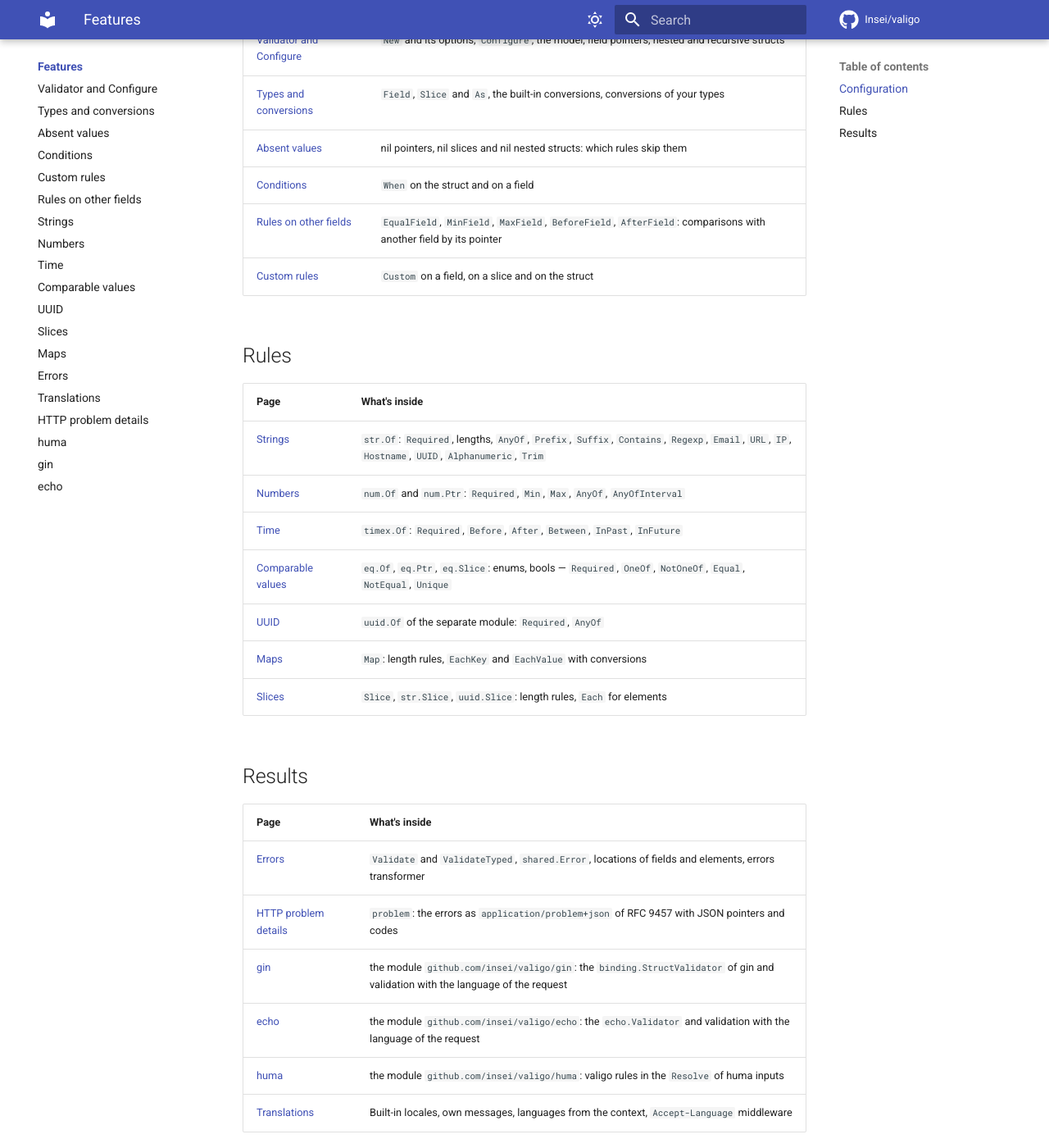
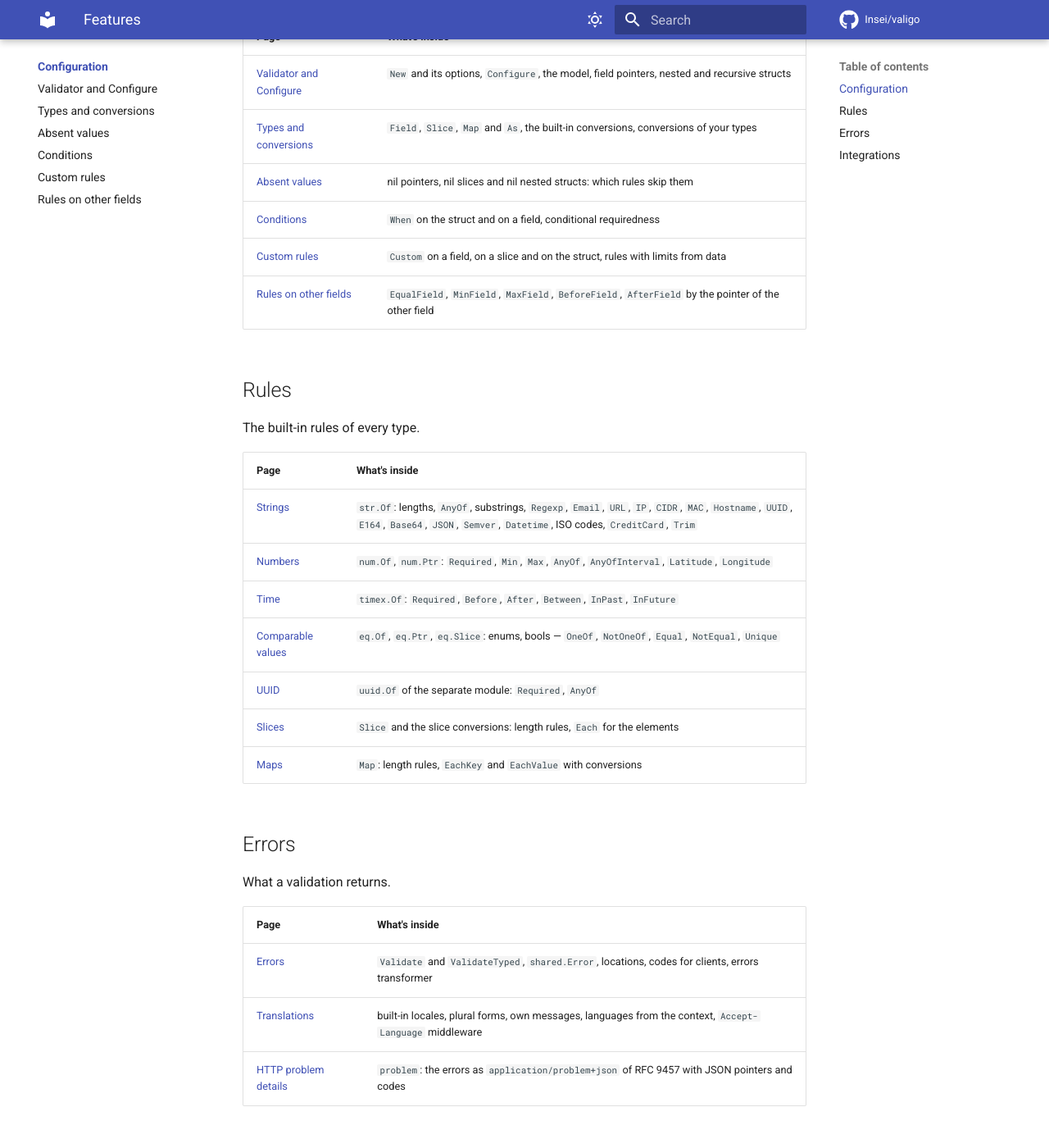
Before and after one commit to Insei/valigo, an MkDocs documentation site: the page built from docs/features/index.md, in a window 1280 px wide and 1400 px high, scrolled down 364 px. Shown: the whole window at 82% size. Built offline with MkDocs 1.6.1 and Material for MkDocs 9.7.7, drawn with Linux system fonts in a browser that asks for light colours; comment, search, counter and statistics services are not loaded; the version menu is left out; some of the changed text lies outside the part shown.

Commit message:
docs: group the pages into Configuration, Rules, Errors and Integrations
The Features section had 20 pages in one list. The menu has the tabs
Get started, Configuration, Rules, Errors, Integrations and Architecture,
the map of the features and llms.txt have the same groups. The URLs of
the pages are kept.

```diff
--- a/docs/features/index.md
+++ b/docs/features/index.md
@@ -1,37 +1,50 @@
 # Features
 
-Reference of valigo capabilities grouped by area.
+The map of valigo, in the order of the menu.
 
 ## Configuration
+
+How the rules are configured and composed.
 
 | Page | What's inside |
 |---|---|
 | [Validator and Configure](configure.md) | `New` and its options, `Configure`, the model, field pointers, nested and recursive structs |
-| [Types and conversions](conversions.md) | `Field`, `Slice` and `As`, the built-in conversions, conversions of your types |
+| [Types and conversions](conversions.md) | `Field`, `Slice`, `Map` and `As`, the built-in conversions, conversions of your types |
 | [Absent values](absent.md) | nil pointers, nil slices and nil nested structs: which rules skip them |
-| [Conditions](conditions.md) | `When` on the struct and on a field |
-| [Rules on other fields](fields.md) | `EqualField`, `MinField`, `MaxField`, `BeforeField`, `AfterField`: comparisons with another field by its pointer |
-| [Custom rules](custom.md) | `Custom` on a field, on a slice and on the struct |
+| [Conditions](conditions.md) | `When` on the struct and on a field, conditional requiredness |
+| [Custom rules](custom.md) | `Custom` on a field, on a slice and on the struct, rules with limits from data |
+| [Rules on other fields](fields.md) | `EqualField`, `MinField`, `MaxField`, `BeforeField`, `AfterField` by the pointer of the other field |
 
 ## Rules
 
-| Page | What's inside |
-|---|---|
-| [Strings](strings.md) | `str.Of`: `Required`, lengths, `AnyOf`, `Prefix`, `Suffix`, `Contains`, `Regexp`, `Email`, `URL`, `IP`, `Hostname`, `UUID`, `Alphanumeric`, `Trim` |
-| [Numbers](numbers.md) | `num.Of` and `num.Ptr`: `Required`, `Min`, `Max`, `AnyOf`, `AnyOfInterval` |
-| [Time](time.md) | `timex.Of`: `Required`, `Before`, `After`, `Between`, `InPast`, `InFuture` |
-| [Comparable values](values.md) | `eq.Of`, `eq.Ptr`, `eq.Slice`: enums, bools — `Required`, `OneOf`, `NotOneOf`, `Equal`, `NotEqual`, `Unique` |
-| [UUID](uuid.md) | `uuid.Of` of the separate module: `Required`, `AnyOf` |
-| [Maps](maps.md) | `Map`: length rules, `EachKey` and `EachValue` with conversions |
-| [Slices](slices.md) | `Slice`, `str.Slice`, `uuid.Slice`: length rules, `Each` for elements |
-
-## Results
+The built-in rules of every type.
 
 | Page | What's inside |
 |---|---|
-| [Errors](errors.md) | `Validate` and `ValidateTyped`, `shared.Error`, locations of fields and elements, errors transformer |
+| [Strings](strings.md) | `str.Of`: lengths, `AnyOf`, substrings, `Regexp`, `Email`, `URL`, `IP`, `CIDR`, `MAC`, `Hostname`, `UUID`, `E164`, `Base64`, `JSON`, `Semver`, `Datetime`, ISO codes, `CreditCard`, `Trim` |
+| [Numbers](numbers.md) | `num.Of`, `num.Ptr`: `Required`, `Min`, `Max`, `AnyOf`, `AnyOfInterval`, `Latitude`, `Longitude` |
+| [Time](time.md) | `timex.Of`: `Required`, `Before`, `After`, `Between`, `InPast`, `InFuture` |
+| [Comparable values](values.md) | `eq.Of`, `eq.Ptr`, `eq.Slice`: enums, bools — `OneOf`, `NotOneOf`, `Equal`, `NotEqual`, `Unique` |
+| [UUID](uuid.md) | `uuid.Of` of the separate module: `Required`, `AnyOf` |
+| [Slices](slices.md) | `Slice` and the slice conversions: length rules, `Each` for the elements |
+| [Maps](maps.md) | `Map`: length rules, `EachKey` and `EachValue` with conversions |
+
+## Errors
+
+What a validation returns.
+
+| Page | What's inside |
+|---|---|
+| [Errors](errors.md) | `Validate` and `ValidateTyped`, `shared.Error`, locations, codes for clients, errors transformer |
+| [Translations](translations.md) | built-in locales, plural forms, own messages, languages from the context, `Accept-Language` middleware |
 | [HTTP problem details](problem.md) | `problem`: the errors as `application/problem+json` of RFC 9457 with JSON pointers and codes |
-| [gin](gin.md) | the module `github.com/insei/valigo/gin`: the `binding.StructValidator` of gin and validation with the language of the request |
-| [echo](echo.md) | the module `github.com/insei/valigo/echo`: the `echo.Validator` and validation with the language of the request |
-| [huma](huma.md) | the module `github.com/insei/valigo/huma`: valigo rules in the `Resolve` of huma inputs |
-| [Translations](translations.md) | Built-in locales, own messages, languages from the context, `Accept-Language` middleware |
+
+## Integrations
+
+The separate modules for the frameworks.
+
+| Page | What's inside |
+|---|---|
+| [huma](huma.md) | `github.com/insei/valigo/huma`: the rules in the `Resolve` of huma inputs with the locations of huma |
+| [gin](gin.md) | `github.com/insei/valigo/gin`: the `binding.StructValidator` of gin and validation with the language of the request |
+| [echo](echo.md) | `github.com/insei/valigo/echo`: the `echo.Validator` and validation with the language of the request |
--- a/mkdocs.yml
+++ b/mkdocs.yml
@@ -70,12 +70,13 @@ extra:
       link: https://pkg.go.dev/github.com/insei/valigo
 
 nav:
-  - Get started: index.md
-  - Why valigo?: why-valigo.md
-  - Upgrading from v0.0.x: upgrading.md
-  - Performance: performance.md
-  - For AI agents: ai-agents.md
-  - Features:
+  - Get started:
+      - index.md
+      - Why valigo?: why-valigo.md
+      - Performance: performance.md
+      - Upgrading from v0.0.x: upgrading.md
+      - For AI agents: ai-agents.md
+  - Configuration:
       - features/index.md
       - Validator and Configure: features/configure.md
       - Types and conversions: features/conversions.md
@@ -83,6 +84,7 @@ nav:
       - Conditions: features/conditions.md
       - Custom rules: features/custom.md
       - Rules on other fields: features/fields.md
+  - Rules:
       - Strings: features/strings.md
       - Numbers: features/numbers.md
       - Time: features/time.md
@@ -90,9 +92,11 @@ nav:
       - UUID: features/uuid.md
       - Slices: features/slices.md
       - Maps: features/maps.md
+  - Errors:
       - Errors: features/errors.md
       - Translations: features/translations.md
       - HTTP problem details: features/problem.md
+  - Integrations:
       - huma: features/huma.md
       - gin: features/gin.md
       - echo: features/echo.md
@@ -122,7 +126,29 @@ plugins:
           - performance.md: benchmarks with go-playground/validator, ozzo-validation, zog, gookit/validate and hand-written code
           - upgrading.md: upgrading from v0.0.x
           - ai-agents.md: the skill for AI agents
-        Features:
-          - features/*.md
+        Configuration:
+          - features/index.md: the map of the features
+          - features/configure.md: the validator, Configure, the model, field pointers
+          - features/conversions.md: Field, Slice, Map and As, the built-in conversions, conversions of your types
+          - features/absent.md: nil pointers and nil nested structs
+          - features/conditions.md: When on the struct and on fields, conditional requiredness
+          - features/custom.md: Custom rules, rules from data
+          - features/fields.md: rules on other fields
+        Rules:
+          - features/strings.md: the rules and formats of strings
+          - features/numbers.md: the rules of numbers
+          - features/time.md: the rules of time.Time
+          - features/values.md: the rules of comparable values, enums, bools
+          - features/uuid.md: the rules of uuids, the separate module
+          - features/slices.md: the rules of slices and their elements
+          - features/maps.md: the rules of maps, their keys and values
+        Errors:
+          - features/errors.md: Validate, shared.Error, locations, codes for clients
+          - features/translations.md: locales, plural forms, languages from the context
+          - features/problem.md: problem details of RFC 9457
+        Integrations:
+          - features/huma.md: huma inputs
+          - features/gin.md: gin binding
+          - features/echo.md: echo validator
         Architecture:
           - architecture/*.md
```
